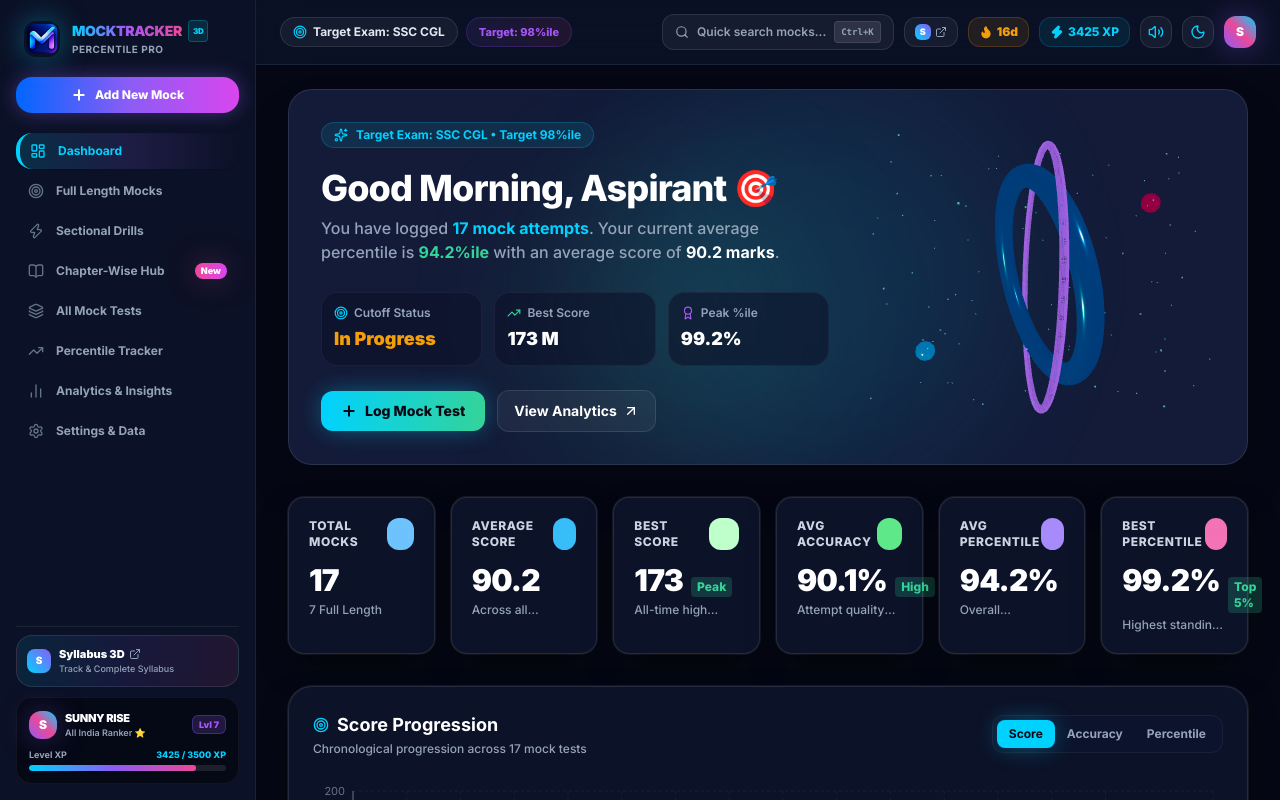
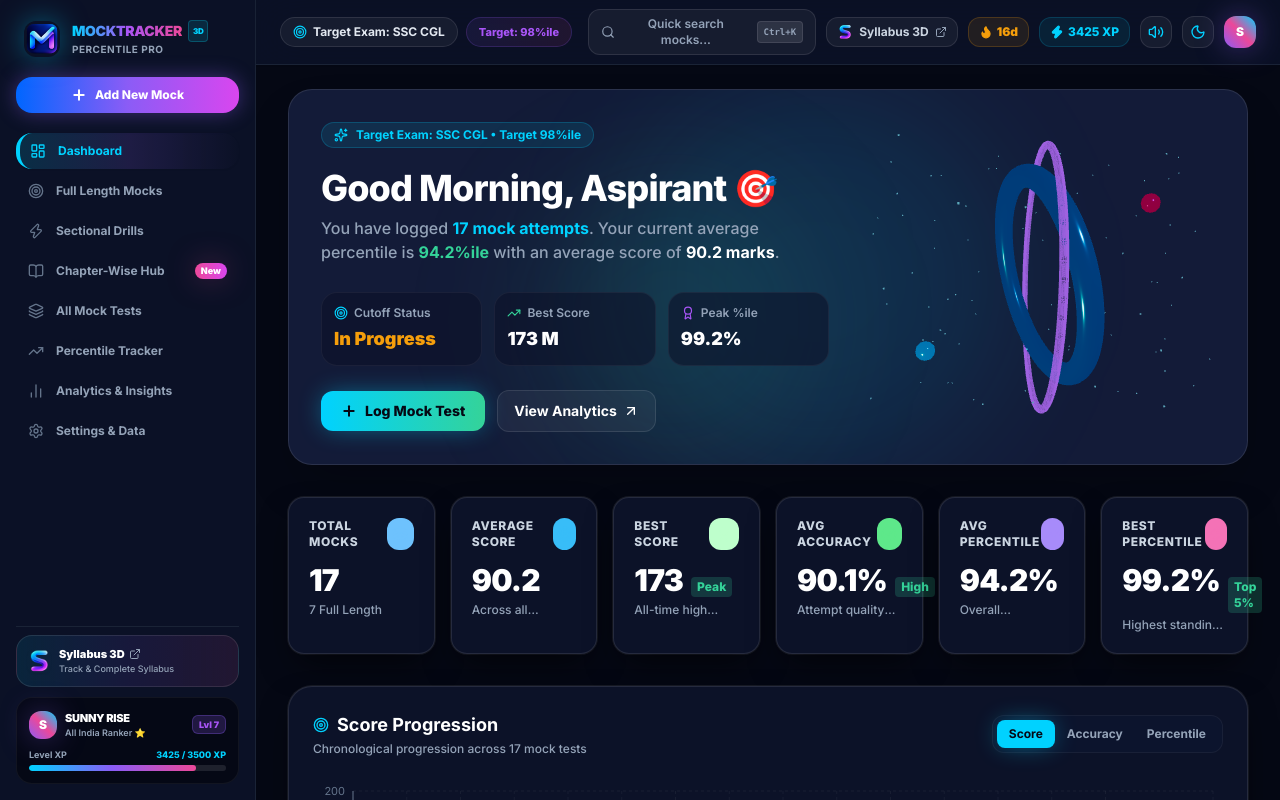
Before and after one commit to sscrecall-prog/mock-percentile-tracker, a React (Vite) app: page / in a window 1280 px wide. Shown: the top 800 px of the page. Built offline with nearby package versions, Linux system fonts and the light colour scheme.

Commit message:
Lock left sidebar in fixed position while scrolling page content and set uploaded 3D S ribbon logo for Syllabus 3D partner cards and header buttons

```diff
--- a/src/App.tsx
+++ b/src/App.tsx
@@ -28,8 +28,8 @@ const AppContent: React.FC = () => {
       {/* 1. Left Fixed Sidebar (Desktop >= md) */}
       <Sidebar />
 
-      {/* 2. Main Viewport & Scrollable Content Column */}
-      <div className="flex-1 flex flex-col min-w-0 min-h-screen">
+      {/* 2. Main Viewport & Scrollable Content Column (Offset with md:ml-64 for fixed sidebar) */}
+      <div className="md:ml-64 flex-1 flex flex-col min-w-0 min-h-screen">
         {/* Sticky Top Header */}
         <TopHeader />
 
--- a/src/components/common/Sidebar.tsx
+++ b/src/components/common/Sidebar.tsx
@@ -50,7 +50,7 @@ export const Sidebar: React.FC = () => {
   };
 
   return (
-    <aside className="hidden md:flex flex-col w-64 shrink-0 h-screen sticky top-0 bg-white/95 dark:bg-[#0c1228]/95 backdrop-blur-2xl border-r border-slate-200/80 dark:border-slate-800/80 z-30 overflow-y-auto no-scrollbar justify-between p-4 space-y-4">
+    <aside className="hidden md:flex flex-col w-64 shrink-0 h-screen fixed left-0 top-0 bottom-0 bg-white/95 dark:bg-[#0c1228]/95 backdrop-blur-2xl border-r border-slate-200/80 dark:border-slate-800/80 z-30 overflow-y-auto no-scrollbar justify-between p-4 space-y-4">
 
       {/* 1. Top Section: Logo & Add Mock CTA */}
       <div className="space-y-4">
@@ -133,9 +133,11 @@ export const Sidebar: React.FC = () => {
         >
           <div className="flex items-center justify-between">
             <div className="flex items-center gap-2">
-              <div className="w-6 h-6 rounded-lg bg-gradient-to-tr from-[#00d2ff] to-[#8b5cf6] flex items-center justify-center text-white text-[10px] font-black shadow-sm">
-                S
-              </div>
+              <img
+                src="/syllabus-logo.png"
+                alt="Syllabus 3D Logo"
+                className="w-6 h-6 rounded-lg object-contain shadow-sm shrink-0 group-hover:scale-105 transition-transform"
+              />
               <div>
                 <div className="text-[11px] font-black text-slate-900 dark:text-white group-hover:text-[#00d2ff] transition-colors flex items-center gap-1">
                   <span>Syllabus 3D</span>
--- a/src/components/common/TopHeader.tsx
+++ b/src/components/common/TopHeader.tsx
@@ -101,12 +101,15 @@ export const TopHeader: React.FC = () => {
             rel="noopener noreferrer"
             title="Launch Syllabus 3D"
             onClick={() => audioFX.playClickSound()}
-            className="flex items-center gap-1 px-2.5 py-1.5 rounded-xl border border-slate-200 dark:border-white/10 bg-slate-100 dark:bg-white/5 text-slate-700 dark:text-slate-300 hover:text-[#00d2ff] hover:border-[#00d2ff]/30 transition-colors text-xs font-bold shrink-0"
+            className="flex items-center gap-1.5 px-2.5 py-1.5 rounded-xl border border-slate-200 dark:border-white/10 bg-slate-100 dark:bg-white/5 text-slate-700 dark:text-slate-300 hover:text-[#00d2ff] hover:border-[#00d2ff]/30 transition-colors text-xs font-bold shrink-0 group"
           >
-            <span className="w-4 h-4 rounded-md bg-gradient-to-tr from-[#00d2ff] to-[#8b5cf6] flex items-center justify-center text-white text-[9px] font-black">
-              S
-            </span>
-            <ExternalLink className="w-3 h-3 text-slate-400" />
+            <img
+              src="/syllabus-logo.png"
+              alt="Syllabus 3D"
+              className="w-4 h-4 rounded-md object-contain shrink-0 group-hover:scale-110 transition-transform"
+            />
+            <span className="hidden sm:inline">Syllabus 3D</span>
+            <ExternalLink className="w-3 h-3 text-slate-400 group-hover:text-[#00d2ff]" />
           </a>
 
           {/* Streak Badge */}
```
Also changed, not shown: public/syllabus-logo.png (added), src/assets/syllabus-logo.png (added).
